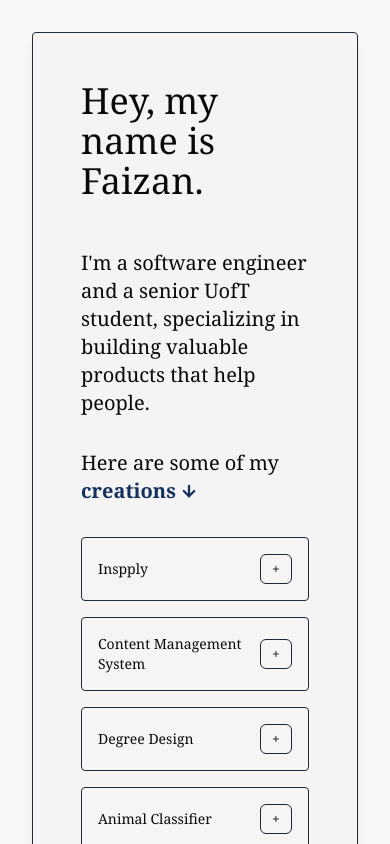
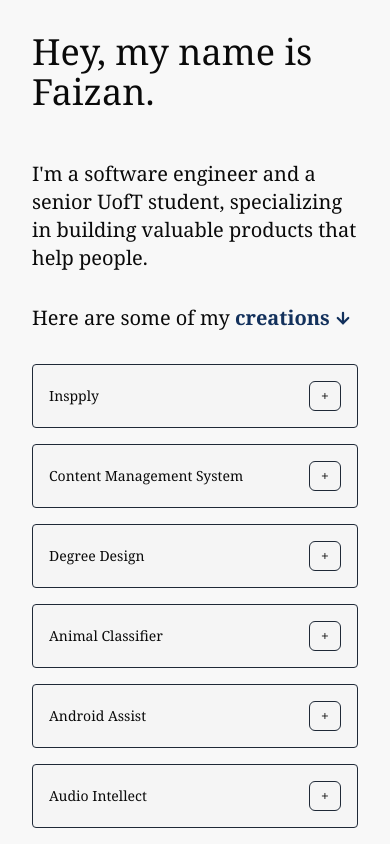
Before and after one commit to faizannaseerr/PortfolioV3, a Next.js app: page / in a window 390 px wide. Shown: the top 844 px of the page. Built offline with nearby package versions, Linux system fonts and the light colour scheme.

Commit message:
fix mobile stylings (done off my phone)

```diff
--- a/src/app/page.tsx
+++ b/src/app/page.tsx
@@ -12,7 +12,7 @@ export default function Home() {
       initial={{ opacity: 0 }}
       animate={{ opacity: 1 }}
       transition={{ duration: 0.05 }}
-      className="py-12 px-12 border-gray-800 rounded-sm border-[1.5px] shadow-lg bg-[#F4F4F4]"
+      className="sm:py-12 sm:px-12 sm:border-gray-800 sm:rounded-sm sm:border-[1.5px] sm:shadow-lg sm:bg-[#F4F4F4] border-none p-0"
     >
       <div className="flex flex-col gap-4">
         <Intro />
```
